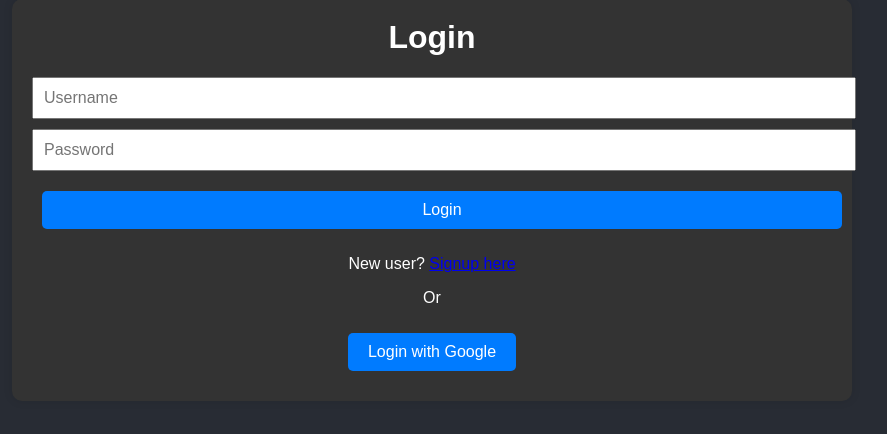
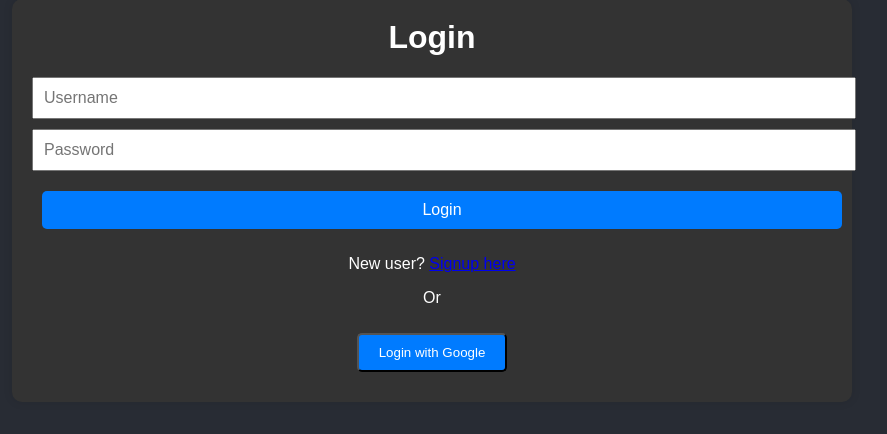
Before and after one commit to anshuman365/flask-app, a Flask app: page /login in a window 1280 px wide. Shown: the part 41-475 px from the top of the page, without its empty margins (208-1095 px from the left). Run offline with Flask 3, Linux system fonts and the light colour scheme; parts of the project's set-up code (start-up, migrations or seed data) failed here and were passed over.

Commit message:
Update login.html

```diff
--- a/templates/login.html
+++ b/templates/login.html
@@ -16,7 +16,9 @@
 </form>
 <p>New user? <a href="/signup">Signup here</a></p>
 <p>Or</p>
-<a href="/google_login" class="button">Login with Google</a>
+<a href="{{ url_for('google_login') }}">
+    <button class="button">Login with Google</button>
+</a>
 
 
     </div>
```
